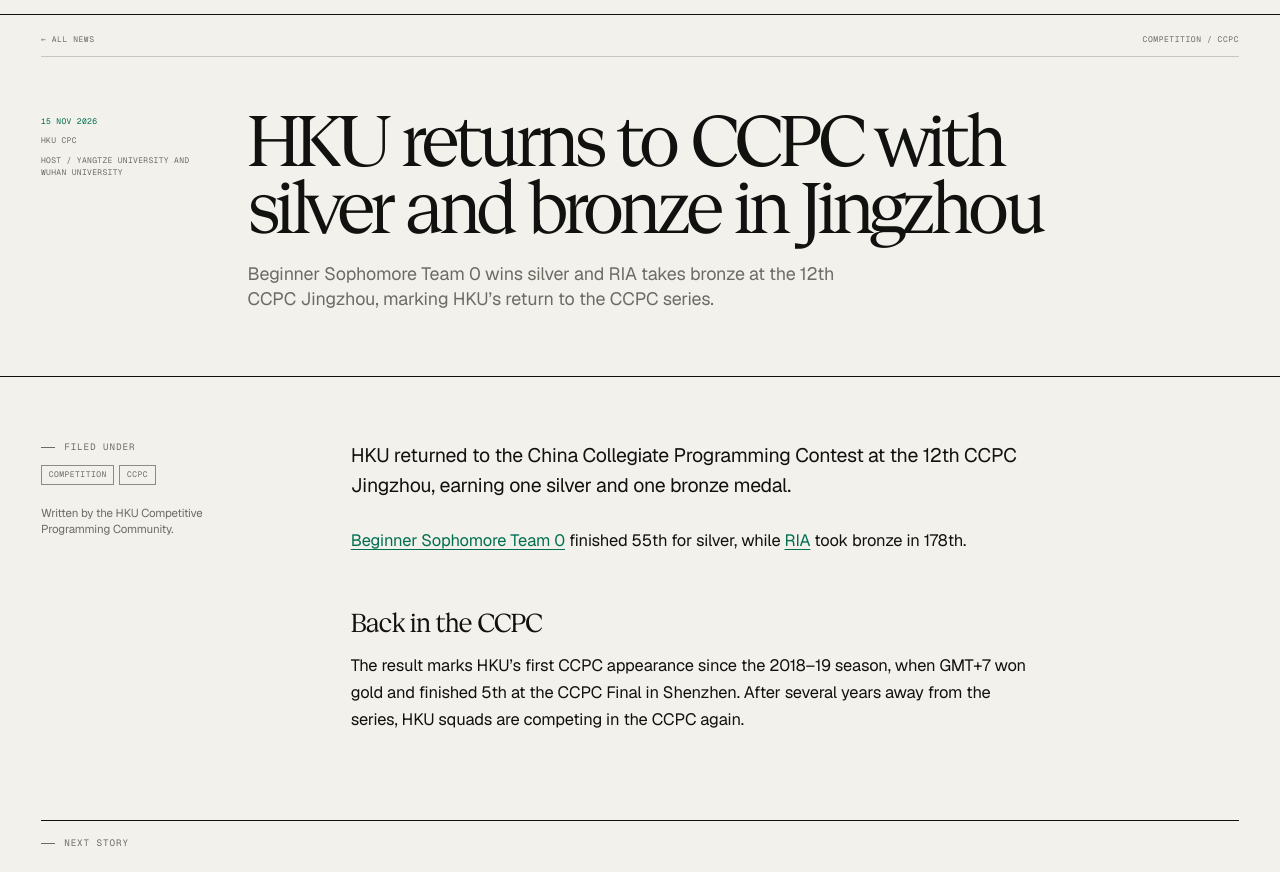
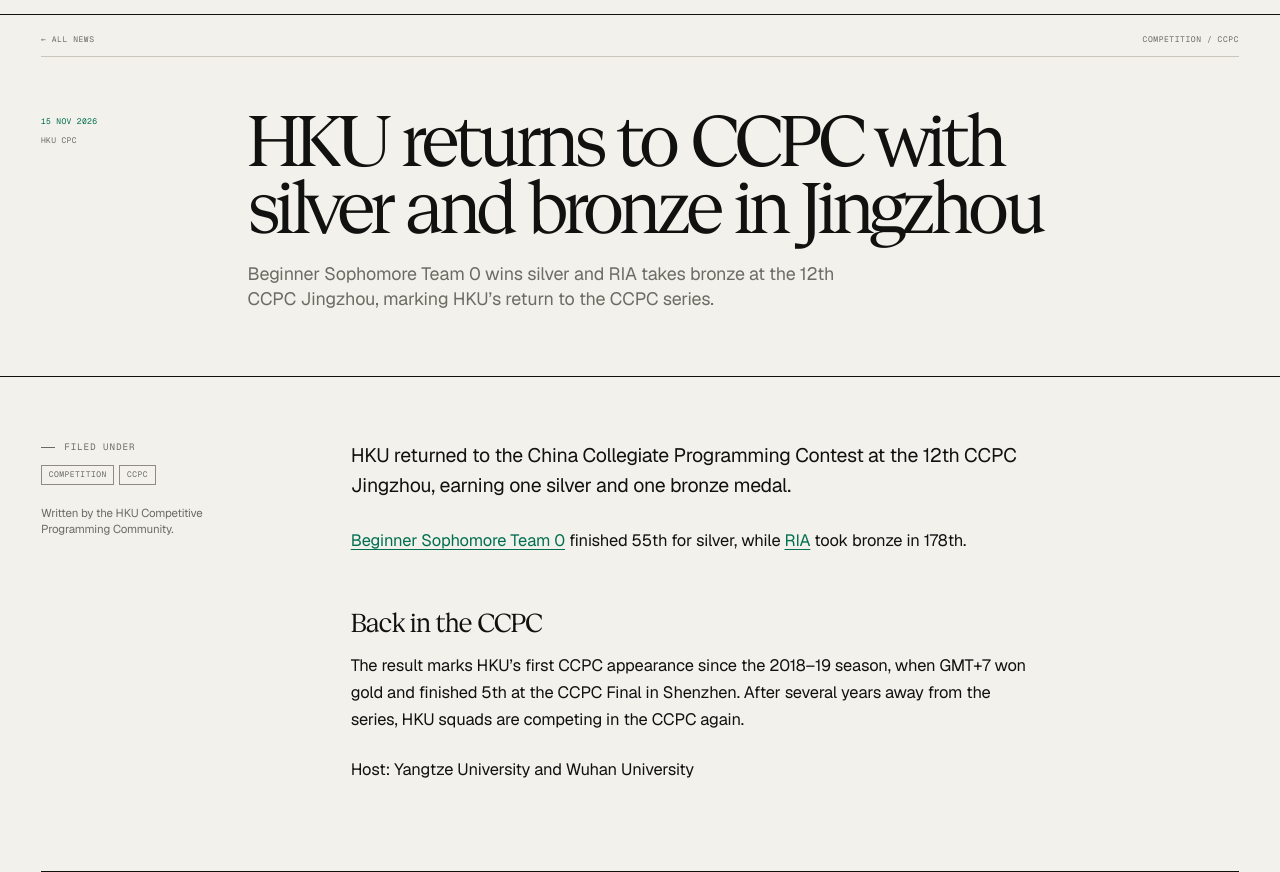
Before and after one commit to hkucpc/hkucpc.github.io, an Astro site: page /news/ccpc-jingzhou-2026 in a window 1280 px wide. Shown: the part 62-934 px from the top of the page. Built offline with nearby package versions, Linux system fonts and the light colour scheme; Astro itself is replaced by a stand-in of ours.

Commit message:
Move news hosts into article body

```diff
--- a/src/pages/news/[slug].astro
+++ b/src/pages/news/[slug].astro
@@ -41,7 +41,6 @@ const renderInline = (text: string) =>
           <div class="article-meta">
             <time class="mono" datetime={post.date}>{post.displayDate}</time>
             <span class="mono">HKU CPC</span>
-            {post.host && <span class="mono">Host / {post.host}</span>}
           </div>
           <div class="article-heading">
             <h1 class="article-title">{post.title}</h1>
@@ -74,6 +73,7 @@ const renderInline = (text: string) =>
           }
           return <p set:html={renderInline(block)} />;
         })}
+        {post.host && <p>Host: {post.host}</p>}
         {post.links?.map((link) => (
           <p>
             <a href={link.href} target="_blank" rel="noreferrer">
```
